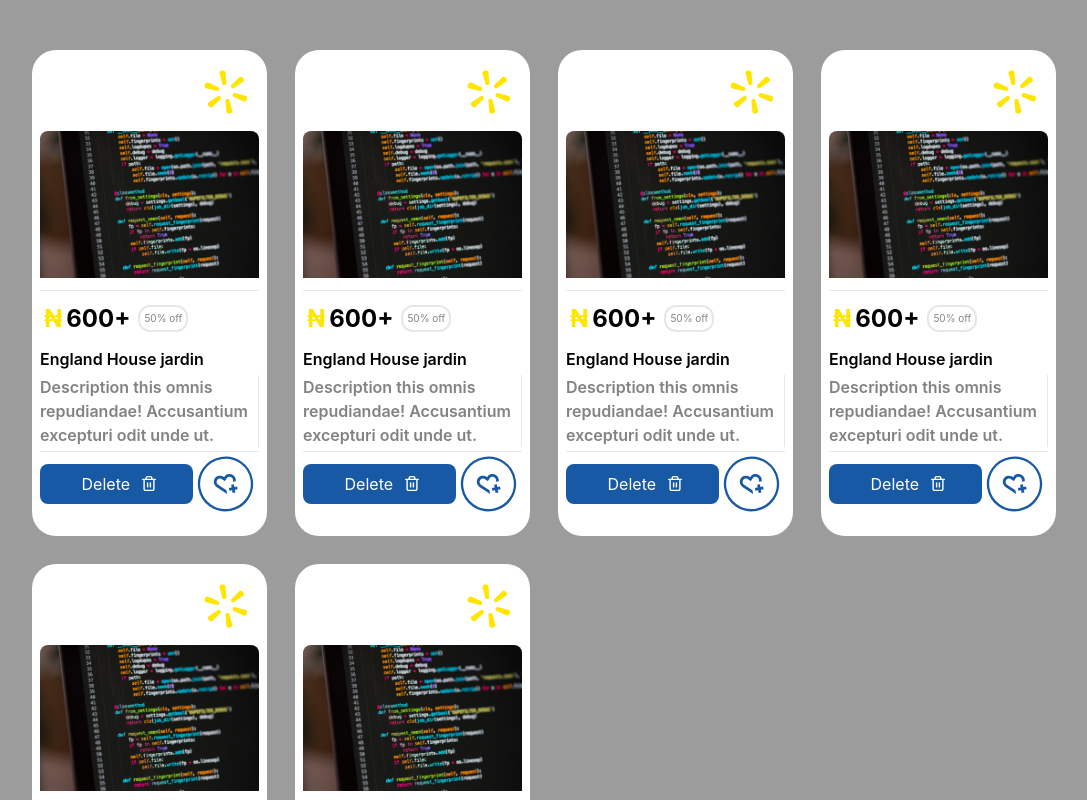
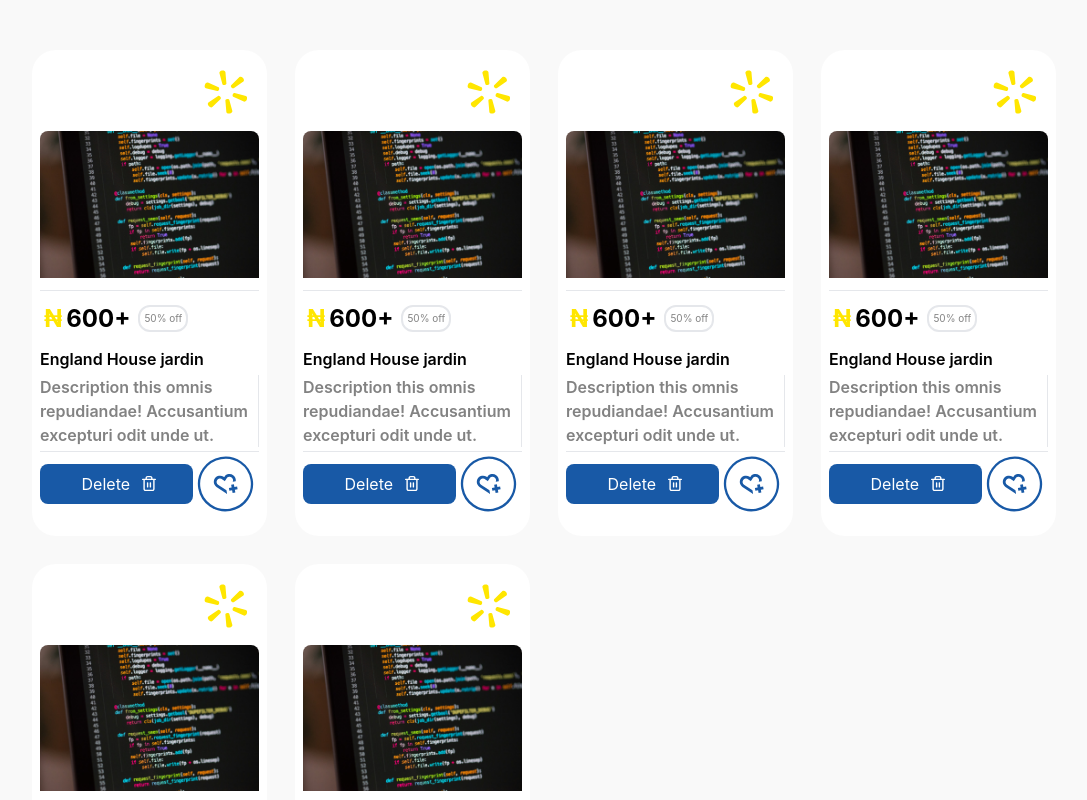
Before and after one commit to cafferti/selveencompany, a React (Vite) app: page / in a window 1280 px wide. Shown: the top 800 px of the page, without its empty margins (96-1183 px from the left). Built offline with nearby package versions, Linux system fonts and the light colour scheme.

Commit message:
admin dashboard completed ready for Api

```diff
--- a/src/gallery.tsx
+++ b/src/gallery.tsx
@@ -7,7 +7,7 @@ import saulltechtrash from "./assets/Icon.svg";
 function gallery() {
   return (
     <div>
-      <div className=" grid-for-images bg-[#9C9C9C] min h-[100%] pt-[50px] font-inter">
+      <div className=" grid-for-images bg-[#f9f9f9] min h-[100%] pt-[50px] font-inter">
         <div className="mx-[10%] grid gap-7  grid-cols-[repeat(auto-fit,minmax(200px,1fr))]">
           <section className="flex flex-col  bg-[#ffff] rounded-3xl px-2 py-5 max-w-[20rem]">
             <img className="w-[20%] ml-[75%] pb-4" src={saulltechstar} alt="" />
```
